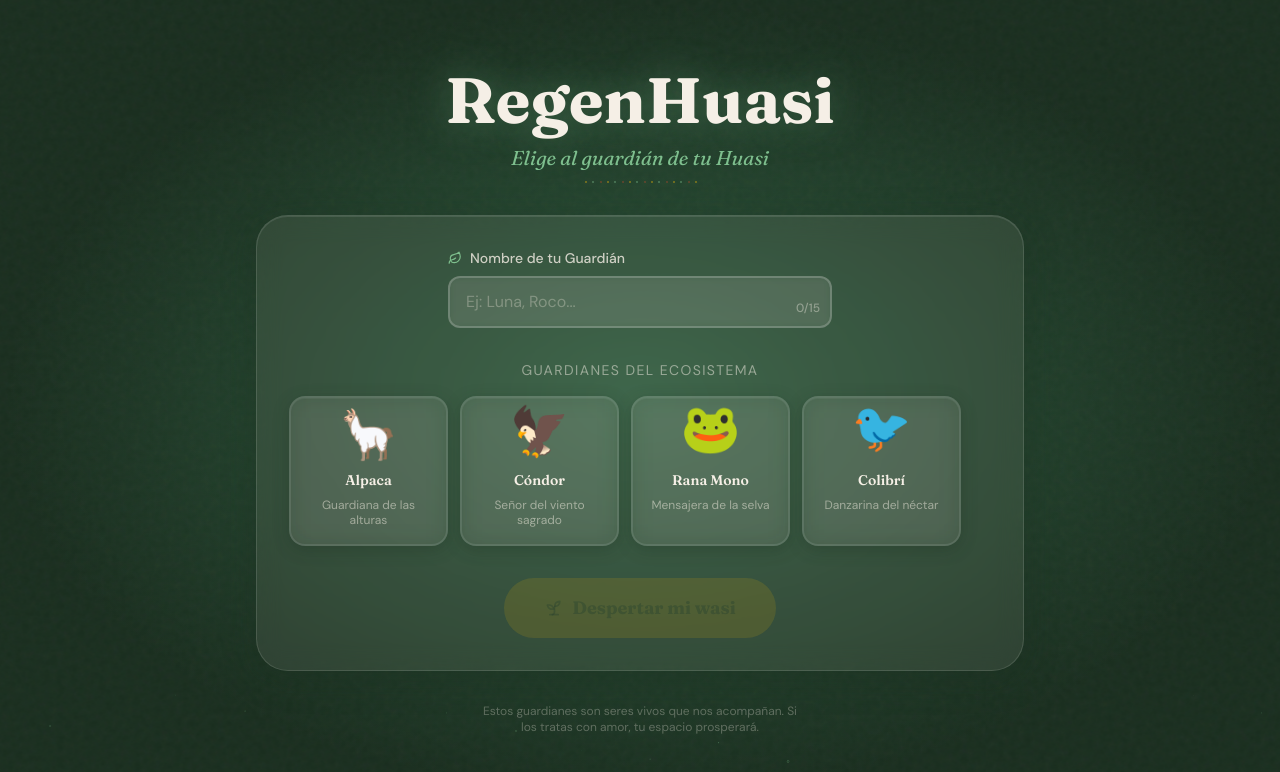
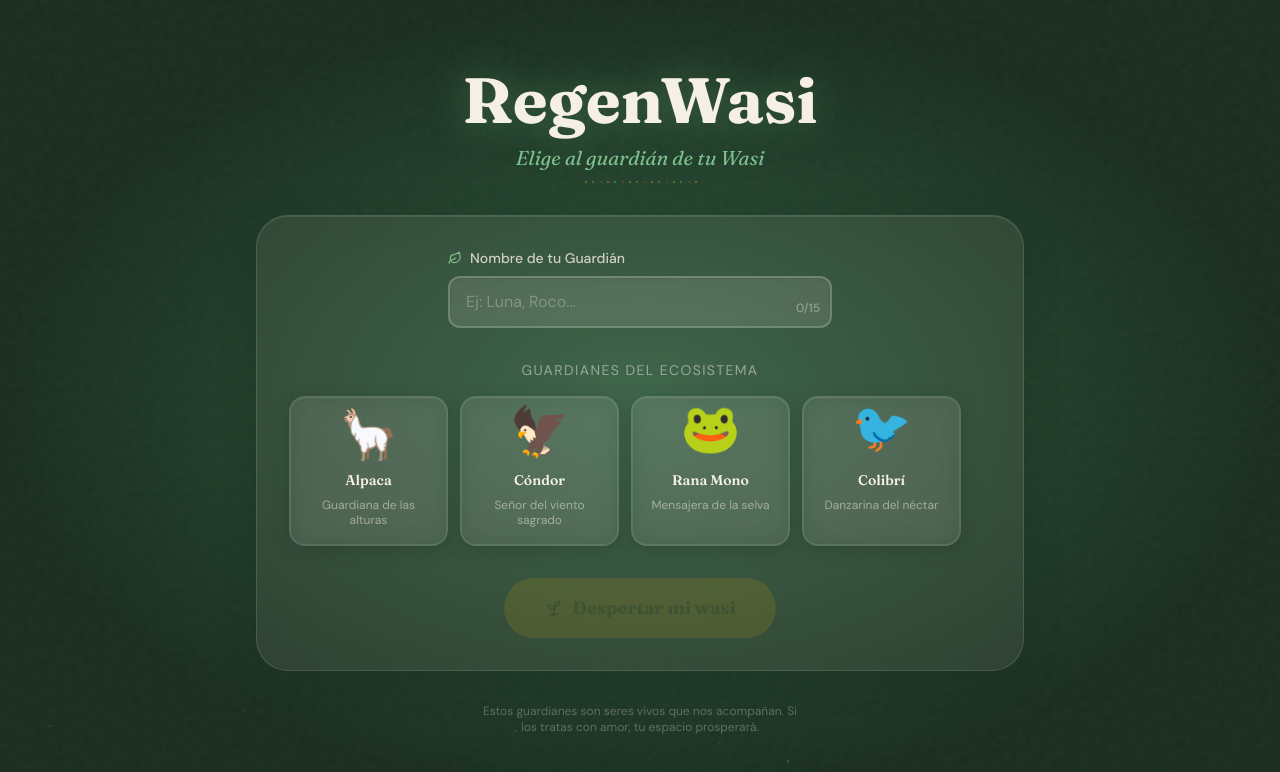
Before and after one commit to Gabrululu/RegenWasi, a React (Vite) app: page / in a window 1280 px wide. Shown: the top 772 px of the page. Built offline with nearby package versions, Linux system fonts and the light colour scheme.

Commit message:
Updated index.tsx

```diff
--- a/src/components/AdoptionScreen/index.tsx
+++ b/src/components/AdoptionScreen/index.tsx
@@ -38,7 +38,7 @@ export default function AdoptionScreen({ onAdopt }: AdoptionScreenProps) {
   function getDisabledReason() {
     if (!isNameValid && !animal) return 'Escribe un nombre y elige tu Guardián';
     if (!isNameValid) return 'Escribe un nombre válido primero';
-    if (!animal) return 'Elige tu Guardián Andino';
+    if (!animal) return 'Elige tu Guardián Ideal';
     return '';
   }
 
@@ -78,13 +78,13 @@ export default function AdoptionScreen({ onAdopt }: AdoptionScreenProps) {
               lineHeight: 1.1,
             }}
           >
-            RegenHuasi
+            RegenWasi
           </h1>
           <p
             className="font-display italic text-hoja"
             style={{ fontSize: 'clamp(1rem, 2.5vw, 1.25rem)' }}
           >
-            Elige al guardián de tu Huasi
+            Elige al guardián de tu Wasi
           </p>
           <div className="nazca-divider mx-auto mt-4" style={{ width: '120px' }} />
         </div>
```
